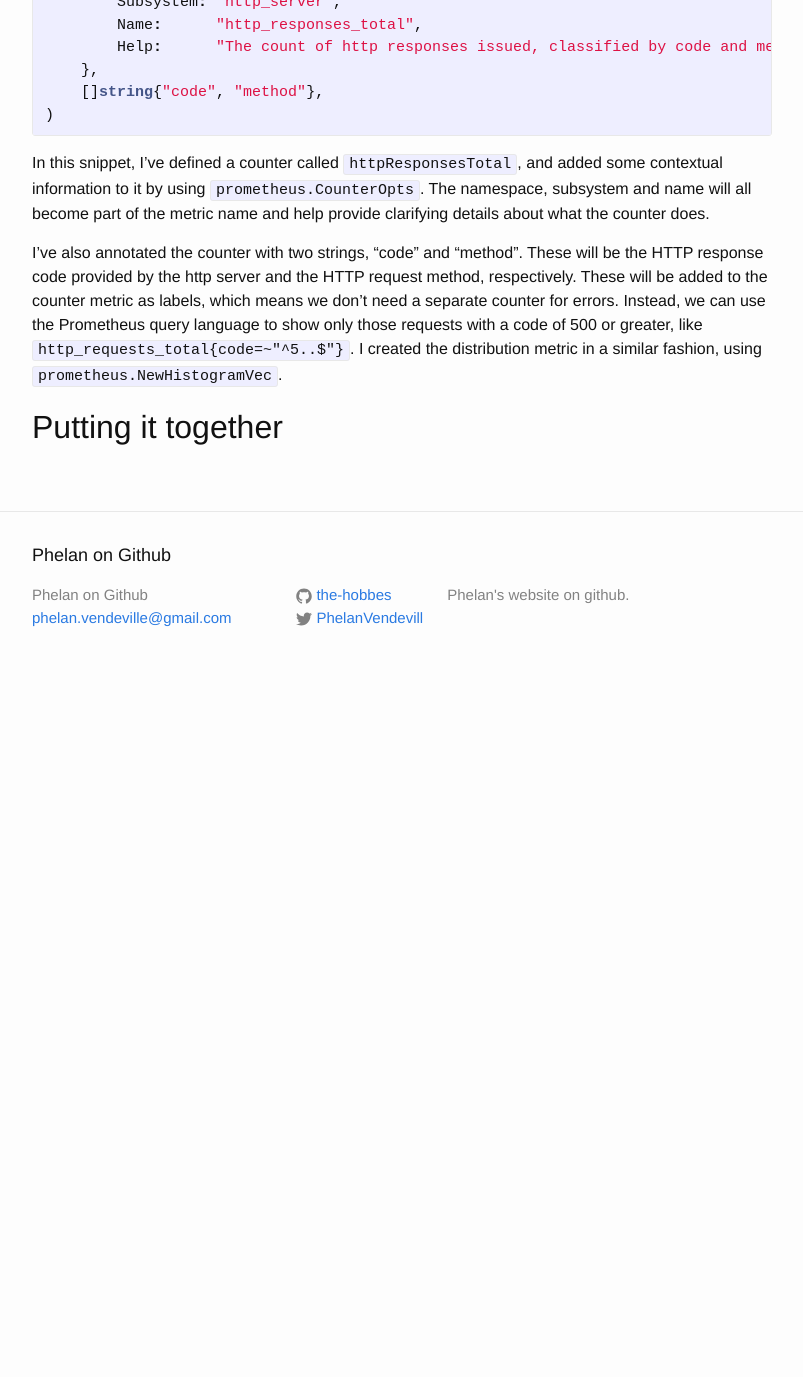
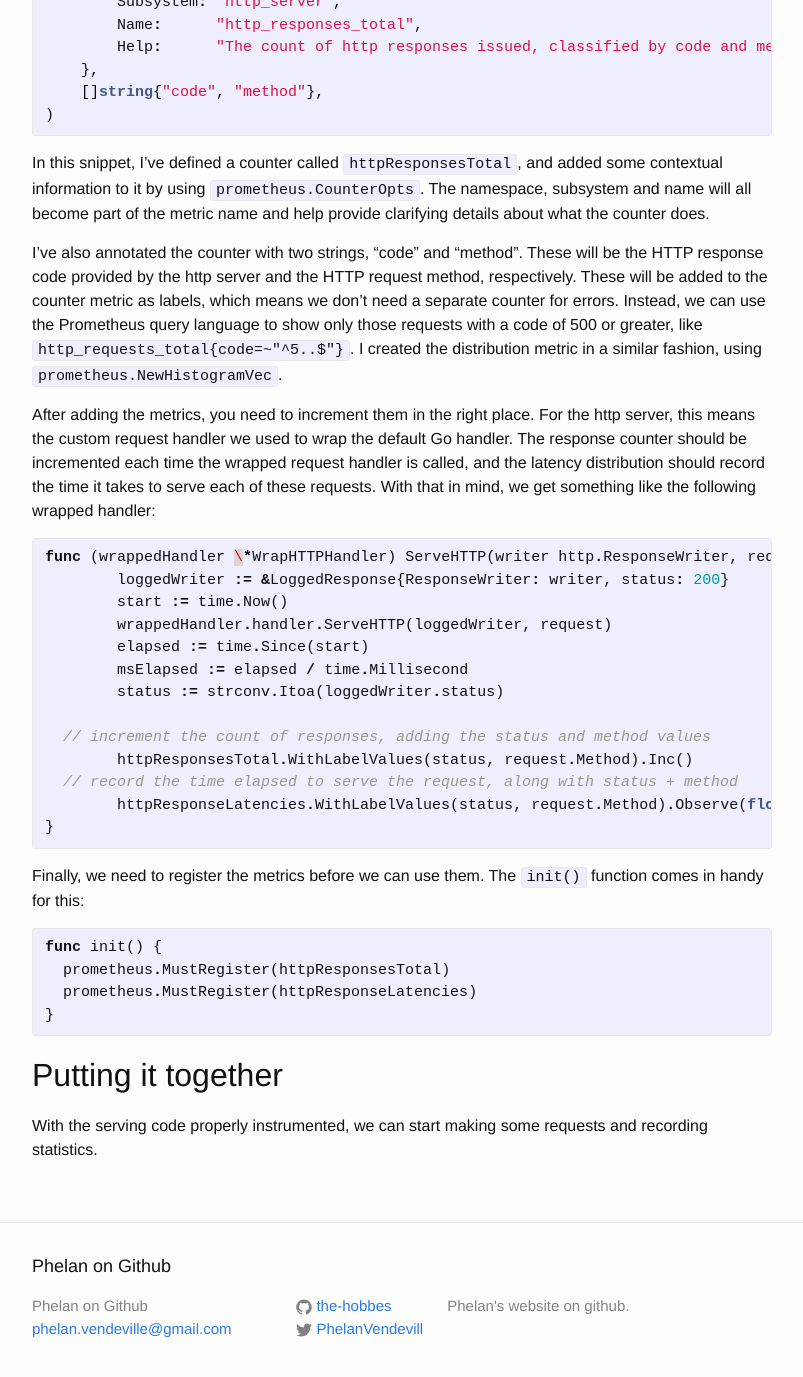
Before and after one commit to the-hobbes/the-hobbes.github.io, a Jekyll site: the page built from _posts/2016-03-26-instrumenting-with-prometheus.markdown, in a window 1280 px wide and 1400 px high, scrolled down 2542 px. Shown: the top 1377 px of the window, without its empty margins (238-1041 px from the left). Built offline with Jekyll 4.4.1, drawn with Linux system fonts in a browser that asks for light colours; before the commit the page ends 3231 px from its top, so only the background shows below that.

Commit message:
finish the instrumentation section and begin the wrapup

```diff
--- a/_posts/2016-03-26-instrumenting-with-prometheus.markdown
+++ b/_posts/2016-03-26-instrumenting-with-prometheus.markdown
@@ -142,8 +142,43 @@ Prometheus query language to show only those requests with a code of 500 or
 greater, like `http_requests_total{code=~"^5..$"}`. I created the distribution
 metric in a similar fashion, using `prometheus.NewHistogramVec`.
 
+After adding the metrics, you need to increment them in the right place. For
+the http server, this means the custom request handler we used to wrap the
+default Go handler. The response counter should be incremented each time the
+wrapped request handler is called, and the latency distribution should record
+the time it takes to serve each of these requests. With that in mind, we get
+something like the following wrapped handler:
+
+{% highlight go %}
+func (wrappedHandler \*WrapHTTPHandler) ServeHTTP(writer http.ResponseWriter, request \*http.Request) {
+	loggedWriter := &LoggedResponse{ResponseWriter: writer, status: 200}
+	start := time.Now()
+	wrappedHandler.handler.ServeHTTP(loggedWriter, request)
+	elapsed := time.Since(start)
+	msElapsed := elapsed / time.Millisecond
+	status := strconv.Itoa(loggedWriter.status)
+
+  // increment the count of responses, adding the status and method values
+	httpResponsesTotal.WithLabelValues(status, request.Method).Inc()
+  // record the time elapsed to serve the request, along with status + method
+	httpResponseLatencies.WithLabelValues(status, request.Method).Observe(float64(msElapsed))
+}
+{% endhighlight %}
+
+Finally, we need to register the metrics before we can use them. The `init()`
+function comes in handy for this:
+
+{% highlight go %}
+func init() {
+  prometheus.MustRegister(httpResponsesTotal)
+  prometheus.MustRegister(httpResponseLatencies)
+}
+{% endhighlight %}
+
 Putting it together
 -------------------
+With the serving code properly instrumented, we can start making some requests
+and recording statistics.
 
 [prometheus]: https://prometheus.io/
 [client libraries]: https://prometheus.io/docs/instrumenting/clientlibs/
```
